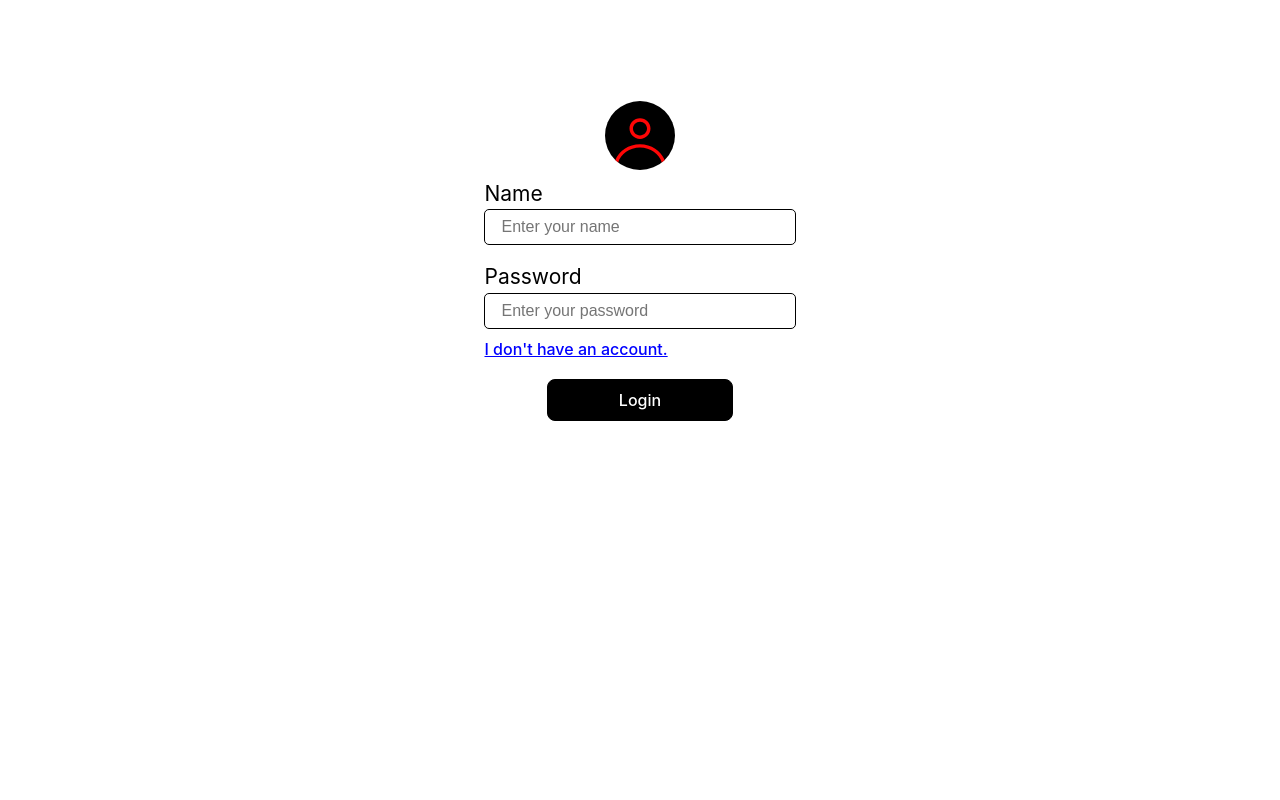
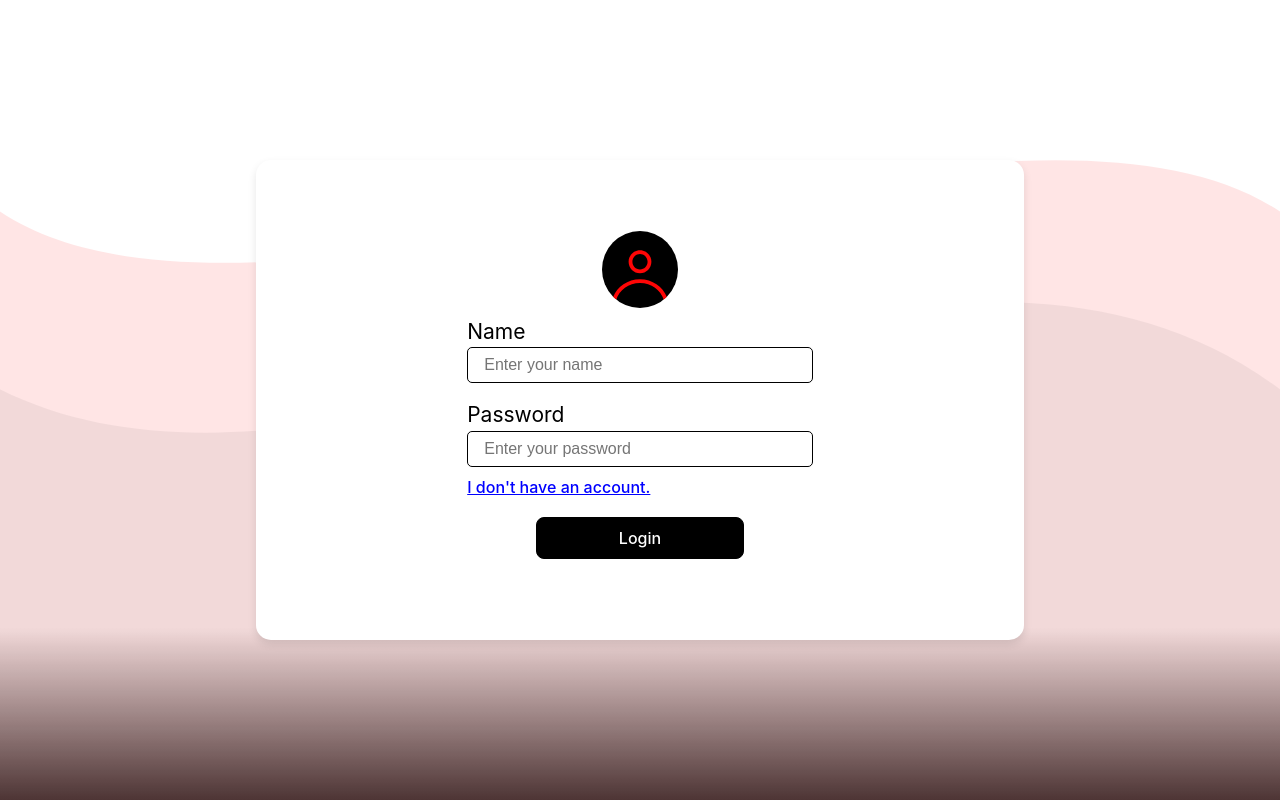
Before and after one commit to Yeyeando/FastserviceProyectoCoop, a React (Vite) app: page / in a window 1280 px wide. Built offline with nearby package versions, Linux system fonts and the light colour scheme.

Commit message:
Login modified

```diff
--- a/src/pages/Login/Login.css
+++ b/src/pages/Login/Login.css
@@ -1,12 +1,14 @@
 #login-container {
   box-sizing: border-box;
   margin: 0;
-  padding: 5%;
   width: 100%;
   height: 100dvh;
   display: flex;
   align-items: center;
   flex-direction: column;
+  justify-content: center;
+  background: url('../../../public/img/background-login.svg') no-repeat center center fixed;
+  background-size: 100%;
 }
 
 #form-container {
@@ -17,6 +19,9 @@
   justify-content: center;
   flex-direction: column;
   gap: 1dvh;
+  background-color: white;
+  border-radius: 15px;
+  box-shadow: 0 4px 8px rgba(0, 0, 0, 0.1);
 }
 
 #image-container {
@@ -74,6 +79,12 @@ select {
   align-items: center;
 }
 
+#form-container p {
+  color: darkred;
+  text-align: left;
+  width: 45%;
+}
+
 #register-option a {
   color: blue;
   text-decoration: underline;
```
Also changed, not shown: public/img/background-login.svg (added).
